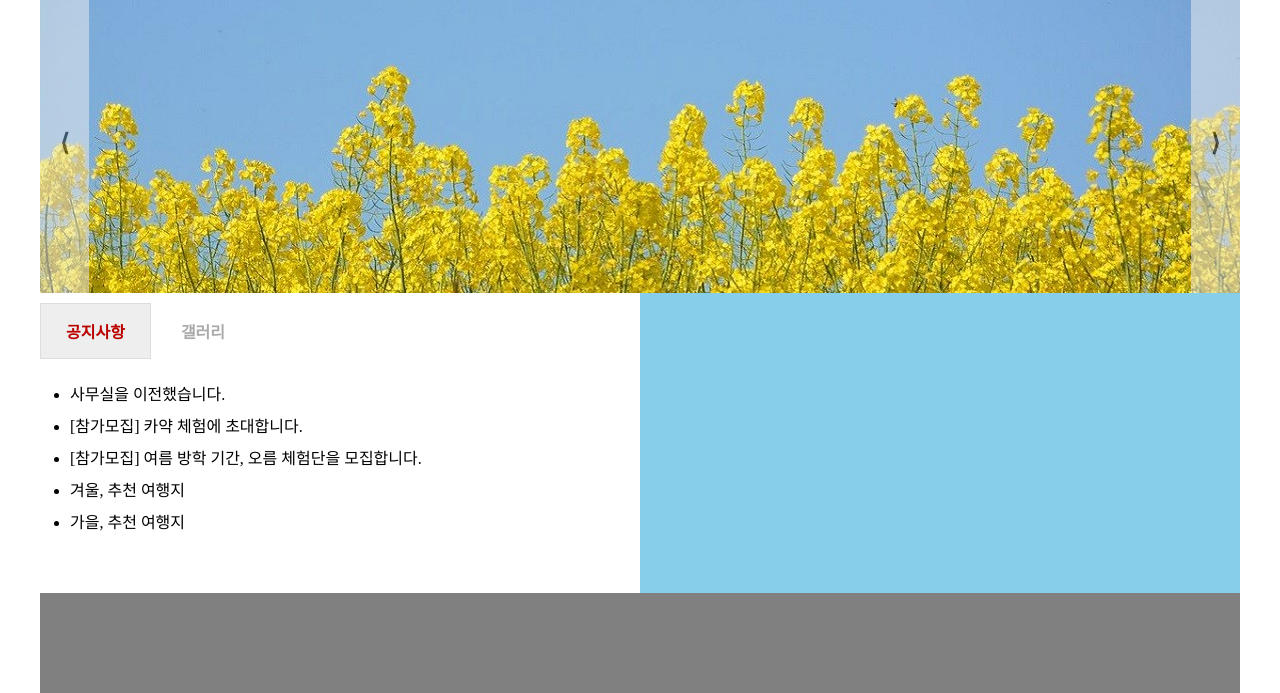
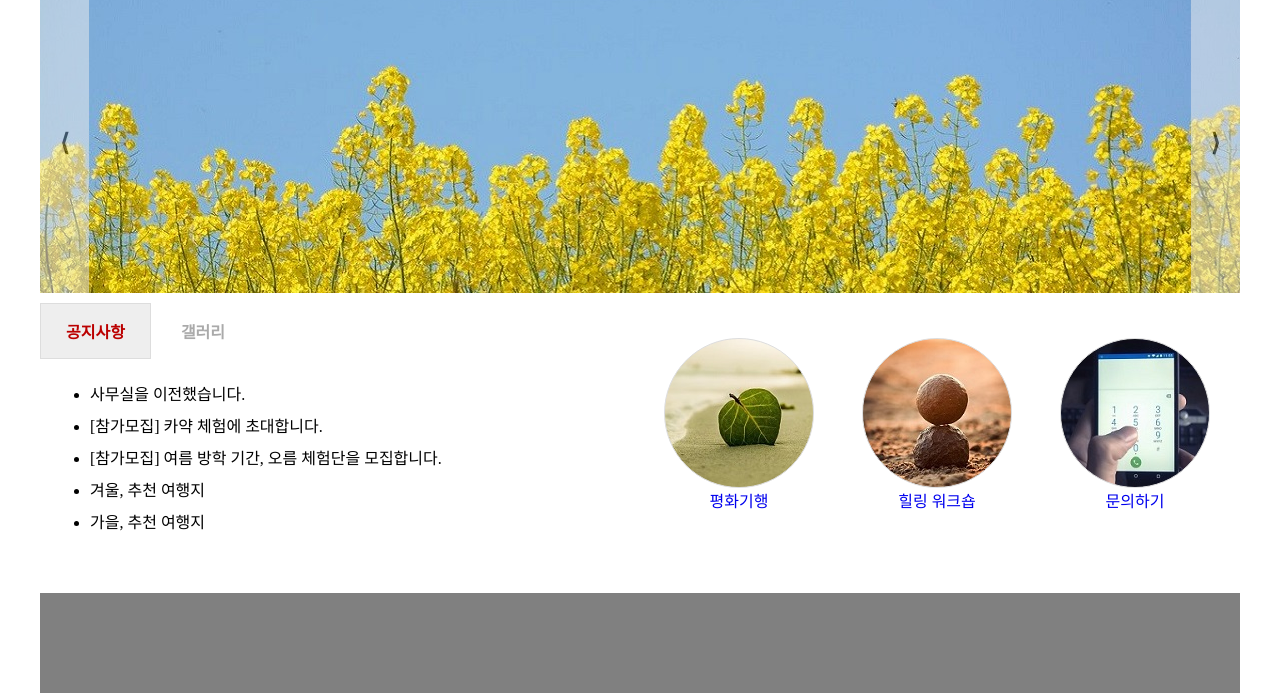
Before and after one commit to junho100/Doit_html_css_js_cloneCoding, a plain HTML site: page index.html in a window 1280 px wide. Shown: the part 107-800 px from the top of the page. Drawn offline with Linux system fonts and the light colour scheme.

Commit message:
quick link

```diff
--- a/index.html
+++ b/index.html
@@ -73,6 +73,26 @@
                 </div>
             </div>
             <div id = "links">
+                <ul>
+                    <li>
+                        <a href = "#">
+                            <span id = "quick-icon1"></span>
+                            <p>평화기행</p>
+                        </a>
+                    </li>
+                    <li>
+                        <a href = "#">
+                            <span id = "quick-icon2"></span>
+                            <p>힐링 워크숍</p>
+                        </a>
+                    </li>
+                    <li>
+                        <a href = "#">
+                            <span id = "quick-icon3"></span>
+                            <p>문의하기</p>
+                        </a>
+                    </li>
+                </ul>
             </div>
         </div>
         <footer>
--- a/style/style.css
+++ b/style/style.css
@@ -151,7 +151,7 @@ button:focus{
 }
 #notice > ul{
     list-style: disc;
-    margin-left : 30px;
+    margin-left : 50px;
 }
 #notice > ul > li{
     font-size : 16px;
@@ -167,7 +167,35 @@ button:focus{
     float : right;
     width : 600px;
     height : 100%;
-    background-color: skyblue;
+    margin-top: 35px;
+}
+#links > ul{
+    overflow : hidden;
+    padding : 0;
+}
+#links > ul > li{
+    float : left;
+    width : 33%;
+    text-align: center;
+    margin : 10px 0;
+}
+#links > ul > li > a > span{
+    display : block;
+    margin : 0 auto;
+    width : 150px;
+    height : 150px;
+    border-radius: 100%;
+    border : 1px solid #ddd;
+    line-height: 150px;
+}
+#quick-icon1{
+    background-image: url("../images/icon-1.jpg");
+}
+#quick-icon2{
+    background-image: url("../images/icon-2.jpg");
+}
+#quick-icon3{
+    background-image: url("../images/icon-3.jpg");
 }
 footer{
     width : 100%;
```
